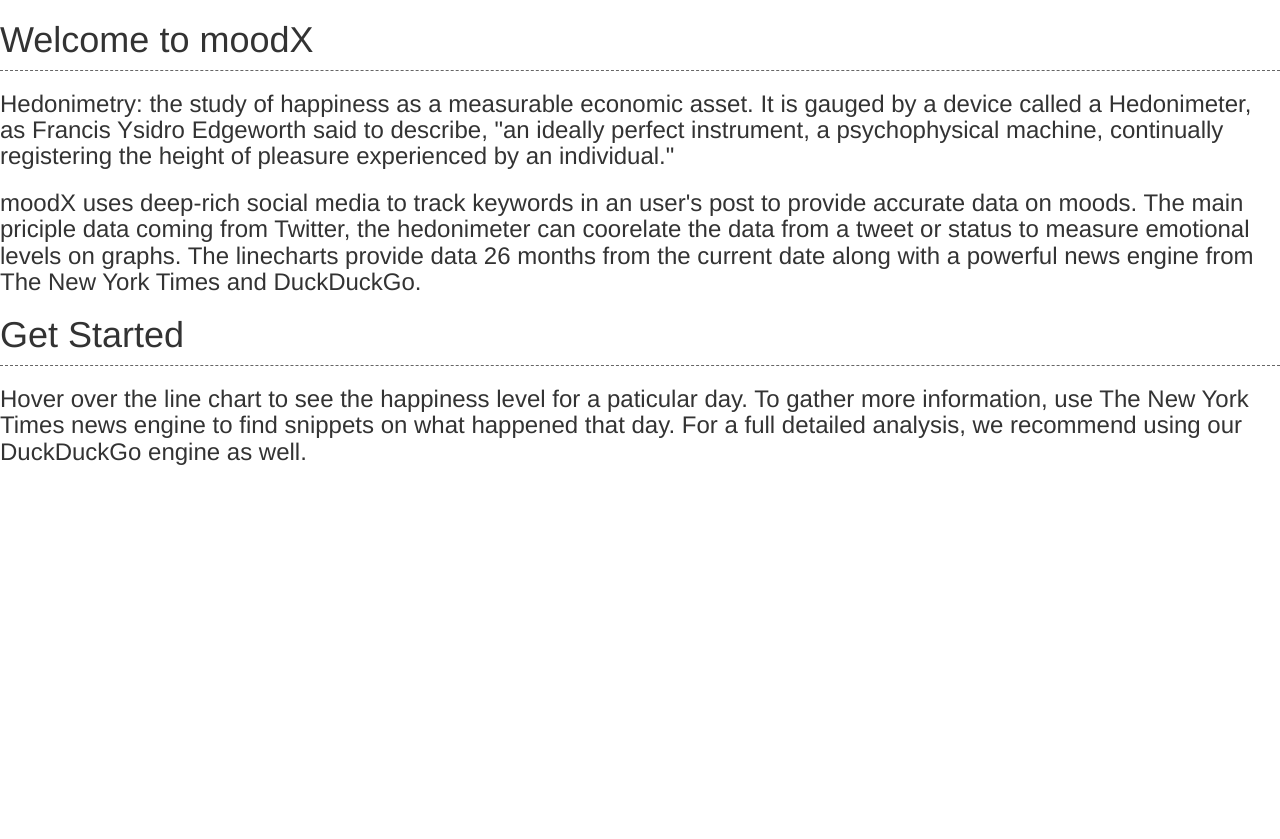
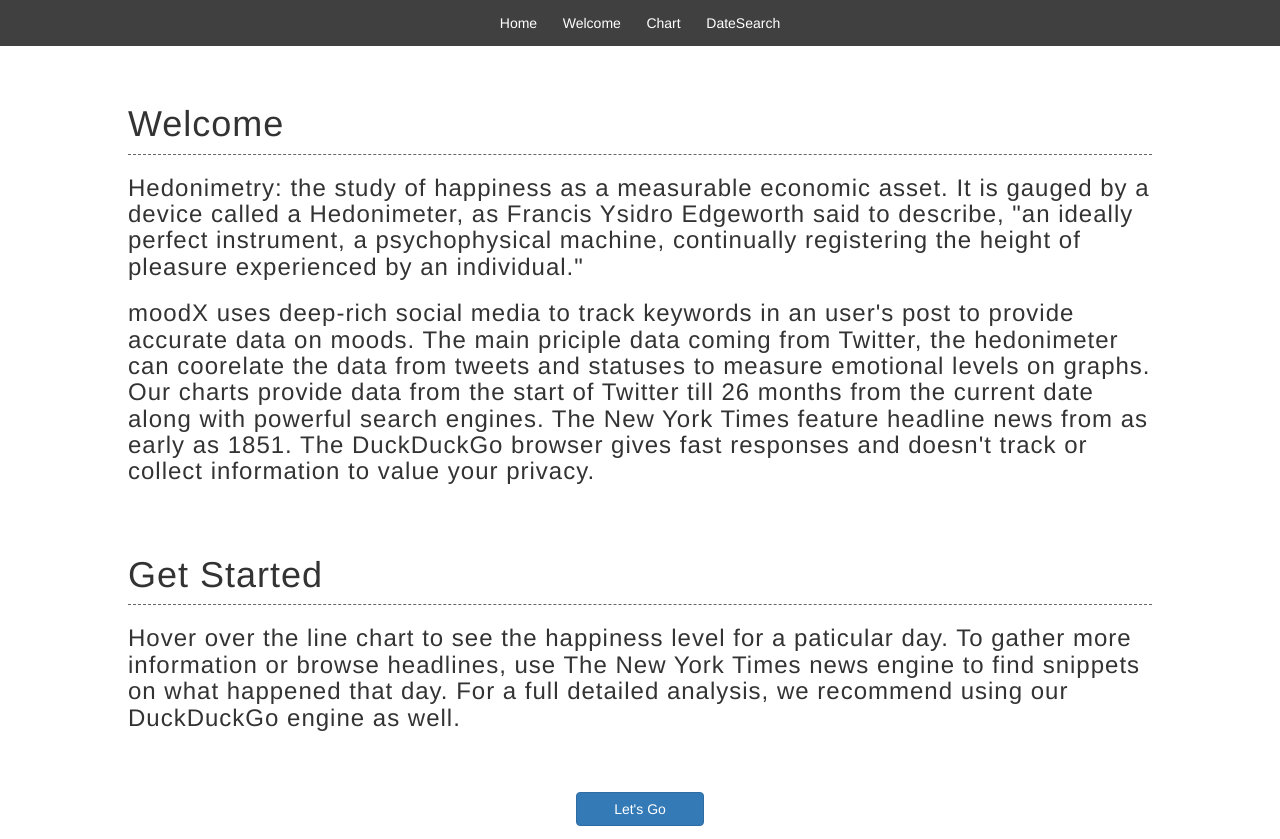
Before and after one commit to screamworks/happyApp, a plain HTML site: page index.html at #!/about in a window 1280 px wide. Before the commit the page ends 800 px from the top, so only its background shows below. Drawn offline with nearby package versions, Linux system fonts and the light colour scheme; some packages are replaced by stand-ins of ours; no server answers.

Commit message:
added about page

```diff
--- a/styles.css
+++ b/styles.css
@@ -201,7 +201,7 @@ nav {
 
 h1, input{
   color: #444;
-  font-family: 'Roboto', sans-serif;
+  font-family: 'Roboto' sans-serif;
   font-weight: 300;
 }
 h1{
@@ -421,3 +421,31 @@ input.search-text::-webkit-search-cancel-button {
   position: relative;
   top: 6vh;
 }
+
+
+.welcome {
+  padding: 3% 10%;
+  animation: typing-text 1s steps(200);
+  font-family: 'Roboto' sans-serif;
+  letter-spacing: 1px;
+  /*background: #F2F2F2;*/
+  /*overflow: scroll;
+  white-space: nowrap;*/
+
+}
+
+@keyframes typing-text {
+  from {
+    width: 0;
+  }
+  to {
+    width: 3000px;
+  }
+}
+
+.centerBtn {
+  margin: 0 auto;
+  width: 12%;
+  text-align: center;
+  padding: 1%;
+}
--- a/views/about.html
+++ b/views/about.html
@@ -1,12 +1,47 @@
+<div class="container-fluid">
+<div class="menu">
+<ul class="nav navbar-nav">
+    <li class="navColor" ui-sref="home"> Home </li>
+    <li class="navColor" ui-sref="about"> Welcome </li>
+    <li class="navColor" ui-sref="linechart"> Chart </li>
+    <li class="navColor" ui-sref="newsfeed"> DateSearch </li>
+</ul>
+</div>
+</div>
+
+<div class="welcome">
+
+<h1>Welcome</h1>
+    <h3>Hedonimetry:  the study of happiness as a measurable economic asset. It is gauged by a device called a Hedonimeter, as Francis Ysidro Edgeworth said to describe, "an ideally perfect instrument, a psychophysical machine, continually registering the height of pleasure experienced by an individual." </h3>
+
+    <h3>moodX uses deep-rich social media to track keywords in an user's post to provide accurate data on moods. The main priciple data coming from Twitter, the hedonimeter can coorelate the data from tweets and statuses to measure emotional levels on graphs. Our charts provide data from the start of Twitter till 26 months from the current date along with powerful search engines. The New York Times feature headline news from as early as 1851. The DuckDuckGo browser gives fast responses and doesn't track or collect information to value your privacy.</h3>
+    <br>
+    <br>
+    <h1>Get Started</h1>
+    <h3>Hover over the line chart to see the happiness level for a paticular day. To gather more information or browse headlines, use The New York Times news engine to find snippets on what happened that day. For a full detailed analysis, we recommend using our DuckDuckGo engine as well.</h3>
+</div>
+
+<div class="centerBtn">
+<button type="button" class="btn btn-primary btn-block" ui-sref="linechart">Let's Go</button>
+</div>
 
 
-<h1>Welcome to moodX</h1>
-    <h3>Hedonimetry: the study of happiness as a measurable economic asset. It is gauged by a device called a Hedonimeter, as Francis Ysidro Edgeworth said to describe, "an ideally perfect instrument, a psychophysical machine, continually registering the height of pleasure experienced by an individual." </h3>
 
-    <h3>moodX uses deep-rich social media to track keywords in an user's post to provide accurate data on moods. The main priciple data coming from Twitter, the hedonimeter can coorelate the data from a tweet or status to measure emotional levels on graphs. The linecharts provide data 26 months from the current date along with a powerful news engine from The New York Times and DuckDuckGo.</h3>
 
-    <h1>Get Started</h1>
-    <h3>Hover over the line chart to see the happiness level for a paticular day. To gather more information, use The New York Times news engine to find snippets on what happened that day. For a full detailed analysis, we recommend using our DuckDuckGo engine as well.</h3>
+
+
+
+
+
+
+
+
+
+
+
+
+
+
 
 
     <!-- <p>Welcome to moodX</p>
```
Also changed, not shown: views/linechart.html (+1 -1 lines), views/newsfeed.html (+2 -2 lines).
